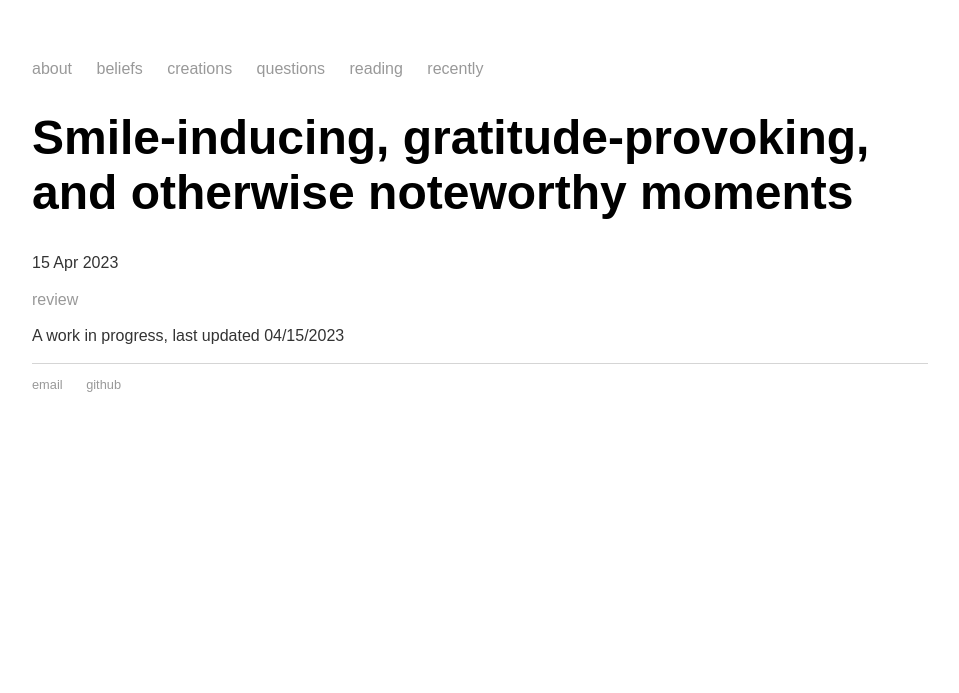
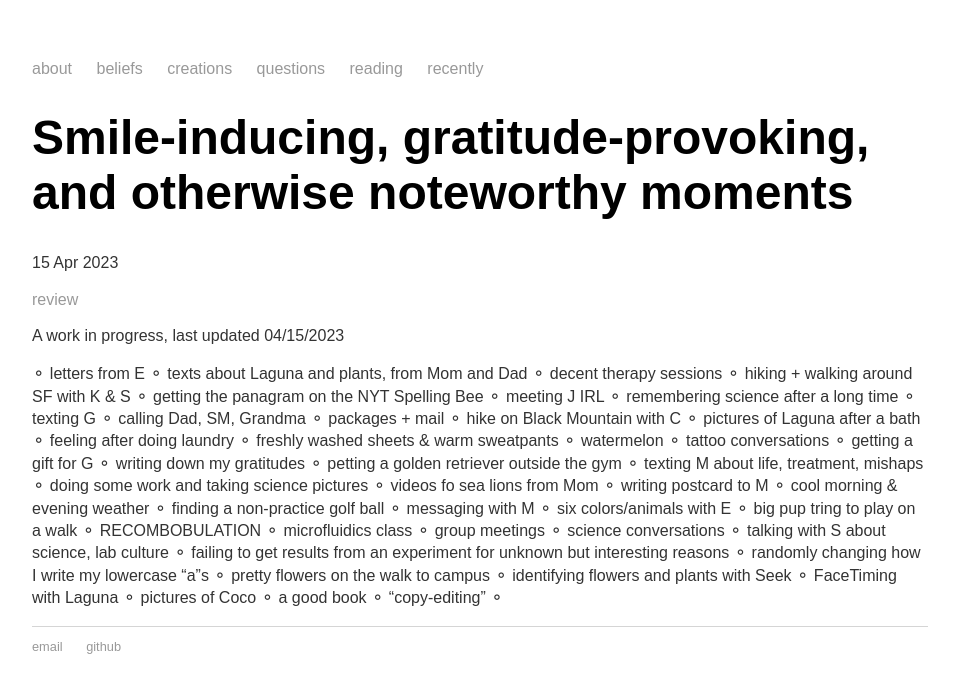
Before and after one commit to mayasheth/mayasheth.github.io, a Jekyll site: the page built from _posts/2023-04-15-things-that-make-me-smile.md, in a window 1280 px wide. Shown: the top 693 px of the page, without its empty margins (160-1119 px from the left). Built offline with Jekyll 4.4.1, drawn with Linux system fonts in a browser that asks for light colours.

Commit message:
Update 2023-04-15-things-that-make-me-smile.md

```diff
--- a/_posts/2023-04-15-things-that-make-me-smile.md
+++ b/_posts/2023-04-15-things-that-make-me-smile.md
@@ -6,3 +6,5 @@ date: 2023-04-15
 
 ---
 A work in progress, last updated 04/15/2023
+
+⚬ letters from E ⚬ texts about Laguna and plants, from Mom and Dad ⚬ decent therapy sessions ⚬ hiking + walking around SF with K & S ⚬ getting the panagram on the NYT Spelling Bee ⚬ meeting J IRL ⚬ remembering science after a long time ⚬ texting G ⚬ calling Dad, SM, Grandma ⚬ packages + mail ⚬ hike on Black Mountain with C ⚬ pictures of Laguna after a bath ⚬ feeling after doing laundry ⚬ freshly washed sheets & warm sweatpants ⚬ watermelon ⚬ tattoo conversations ⚬ getting a gift for G ⚬ writing down my gratitudes ⚬ petting a golden retriever outside the gym ⚬ texting M about life, treatment, mishaps ⚬ doing some work and taking science pictures ⚬ videos fo sea lions from Mom ⚬ writing postcard to M ⚬ cool morning & evening weather ⚬ finding a non-practice golf ball ⚬ messaging with M ⚬ six colors/animals with E ⚬ big pup tring to play on a walk ⚬ RECOMBOBULATION ⚬ microfluidics class ⚬ group meetings ⚬ science conversations ⚬ talking with S about science, lab culture ⚬ failing to get results from an experiment for unknown but interesting reasons ⚬ randomly changing how I write my lowercase "a"s ⚬ pretty flowers on the walk to campus ⚬ identifying flowers and plants with Seek ⚬ FaceTiming with Laguna ⚬ pictures of Coco ⚬ a good book ⚬ "copy-editing" ⚬
```
